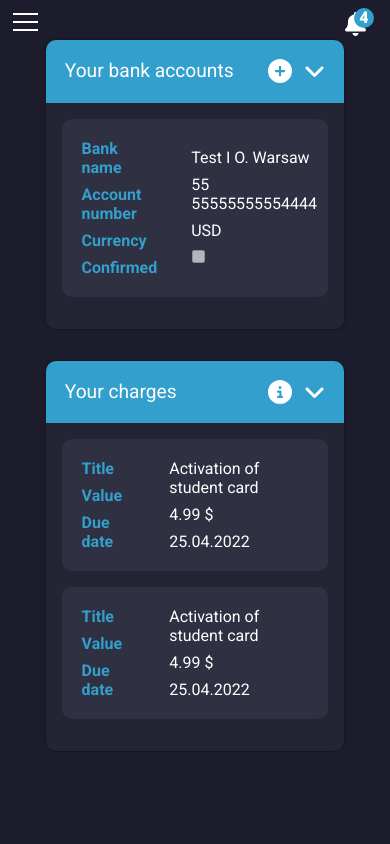
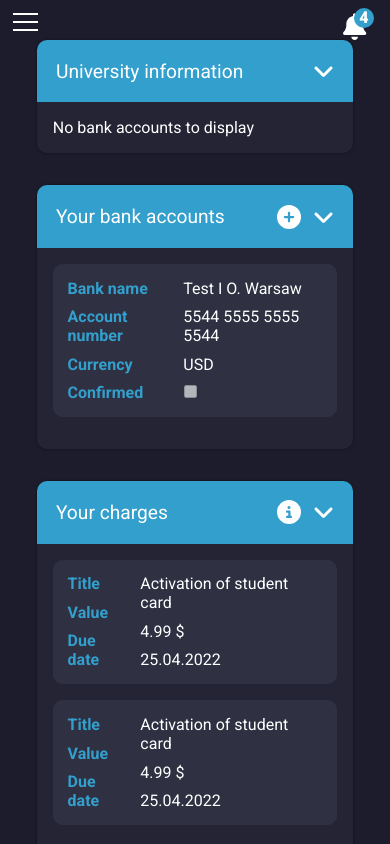
Before and after one commit to LeCarteloo/VirtualUniversity, a React (Create React App) app: page /home/payments in a window 390 px wide. Built offline with nearby package versions, Linux system fonts and the light colour scheme.

Commit message:
Added TAB navigation, added Uni information
User can now navigate page using TAB key (most of the pages), added Uni bank information in Payment page

```diff
--- a/src/components/NavBar.js
+++ b/src/components/NavBar.js
@@ -79,11 +79,15 @@ const NavBar = () => {
     <nav className={`nav-bar ${navState}`}>
       <div className="nav-header">
         <div className={`nav-logo ${navState}`}>Placeholder</div>
-        <div className="nav-hamburger" onClick={() => setNav(!nav)}>
+        <button
+          tabIndex={0}
+          className="nav-hamburger"
+          onClick={() => setNav(!nav)}
+        >
           <div className={`hamburger-line ${nav ? "active" : ""}`}></div>
           <div className={`hamburger-line ${nav ? "active" : ""}`}></div>
           <div className={`hamburger-line ${nav ? "active" : ""}`}></div>
-        </div>
+        </button>
       </div>
 
       <div className="wrapper">
--- a/src/components/notifications/Notifications.js
+++ b/src/components/notifications/Notifications.js
@@ -11,12 +11,9 @@ const Notifications = ({ notifs }) => {
 
   return (
     <div className="notifications">
-      <FontAwesomeIcon
-        icon={faBell}
-        size="xl"
-        className="notif-icon"
-        onClick={() => setNotif(!notif)}
-      />
+      <button onClick={() => setNotif(!notif)}>
+        <FontAwesomeIcon icon={faBell} size="2xl" className="notif-icon" />
+      </button>
       <span className="notif-amount show">{notifs.length}</span>
       <div className={`notif-tooltip ${notif && "open"}`}>
         <div className="tooltip-header">Notifications</div>
--- a/src/components/payments/AccountItem.js
+++ b/src/components/payments/AccountItem.js
@@ -11,7 +11,7 @@ const AccountItem = () => {
           </tr>
           <tr>
             <td>Test I O. Warsaw</td>
-            <td>55 55555555554444</td>
+            <td>5544 5555 5555 5544</td>
             <td>USD</td>
             <td>
               <input type="checkbox" style={{ width: "15px" }} disabled />
--- a/src/components/payments/Payments.js
+++ b/src/components/payments/Payments.js
@@ -13,10 +13,18 @@ import {
 const Payments = () => {
   return (
     <section className="payments-section">
+      <div className="finanse-info">
+        <div className="header">
+          <span>University information</span>
+          <FontAwesomeIcon icon={faAngleDown} size="lg" />
+        </div>
+        <div className="content">No bank accounts to display</div>
+      </div>
+
       <div className="accounts">
         <div className="header">
-          Your bank accounts
-          <div>
+          <span>Your bank accounts</span>
+          <div className="icon-group">
             <FontAwesomeIcon
               icon={faPlusCircle}
               size="lg"
@@ -34,7 +42,7 @@ const Payments = () => {
       <div className="charges">
         <div className="header">
           Your charges
-          <div>
+          <div className="icon-group">
             <FontAwesomeIcon
               icon={faInfoCircle}
               size="lg"
--- a/src/styles/buttons.scss
+++ b/src/styles/buttons.scss
@@ -9,3 +9,9 @@
   font-size: 1em;
   cursor: pointer;
 }
+
+button {
+  background: none;
+  border: none;
+  // outline: none;
+}
--- a/src/styles/navBar.scss
+++ b/src/styles/navBar.scss
@@ -43,7 +43,8 @@
       cursor: pointer;
 
       // Not sure if this is even needed
-      &:hover {
+      &:hover,
+      &:focus-within {
         .hamburger-line {
           animation: blink 1s alternate;
 
@@ -120,7 +121,8 @@
       display: flex;
       align-items: center;
       justify-content: center;
-      &:hover {
+      &:hover,
+      &:focus-within {
         background-color: global.$primary;
       }
       .logout-icon {
--- a/src/styles/navItem.scss
+++ b/src/styles/navItem.scss
@@ -7,7 +7,8 @@
   border-radius: 10px;
   overflow: hidden;
 
-  &:hover {
+  &:hover,
+  &:focus-within {
     background-color: transparent;
     box-shadow: inset 0 0 0 2px global.$primary;
     .nav-link {
@@ -19,7 +20,8 @@
   &.open {
     box-shadow: inset 0 0 0 2px global.$primary;
     color: global.$font;
-    &:hover {
+    &:hover,
+    &:focus-within {
       .nav-link {
         transition: 0ms;
         color: global.$font;
--- a/src/styles/notifications.scss
+++ b/src/styles/notifications.scss
@@ -5,9 +5,11 @@
   top: 0;
   right: 0;
   z-index: 9;
+  // color: global.$font;
 
   .notif-icon {
-    padding: 0.5em 1em;
+    padding: 0.5em 0.9em;
+    color: global.$font;
     cursor: pointer;
   }
 
--- a/src/styles/payments.scss
+++ b/src/styles/payments.scss
@@ -1,4 +1,4 @@
-@use "global" as global;
+@use "./global" as global;
 
 .payments-section {
   display: flex;
@@ -7,7 +7,8 @@
 }
 
 .charges,
-.accounts {
+.accounts,
+.finanse-info {
   margin-bottom: 2em;
   width: 85%;
   box-shadow: 0 0 3px 0 rgba(0, 0, 0, 0.511);
@@ -15,11 +16,15 @@
   .header {
     display: flex;
     justify-content: space-between;
+    align-items: center;
     border-top-left-radius: 10px;
     border-top-right-radius: 10px;
     padding: 1em;
     background-color: global.$primary;
     font-size: 1.2em;
+    .icon-group {
+      display: flex;
+    }
   }
   .content {
     border-bottom-left-radius: 10px;
@@ -28,41 +33,47 @@
     background-color: global.$secondary;
     color: global.$font;
   }
+  @media (max-width: 756px) {
+    width: 90%;
+  }
 }
 
-//TODO: This code is duplicated so it will be later moved
 .pay-item,
 .account-item {
   background-color: global.$fourth;
   border-radius: 10px;
   margin-bottom: 1em;
+
+  //TODO: This code is duplicated so it will be later moved
   table {
     padding: 0.5em;
     width: 100%;
-    table-layout: fixed;
+    background-color: global.$fourth;
+    border-radius: 10px;
+    margin-bottom: 1em;
     th {
       color: global.$primary;
-      width: 33%;
+      text-align: center;
     }
     td {
       text-align: center;
     }
     @media (max-width: 756px) {
-      tbody,
+      table-layout: fixed;
+      tbody {
+        display: flex;
+        flex-direction: row;
+        justify-content: space-between;
+      }
       tr {
-        display: table-cell;
-        height: auto;
+        display: flex;
+        flex-direction: column;
       }
-      th,
-      td {
+      td,
+      th {
         text-align: left;
-        width: auto;
         height: 100%;
-        display: block;
-        margin: 0.5em;
-      }
-      td {
-        margin-left: 1.5em;
+        padding: 0.3em;
       }
     }
   }
```
